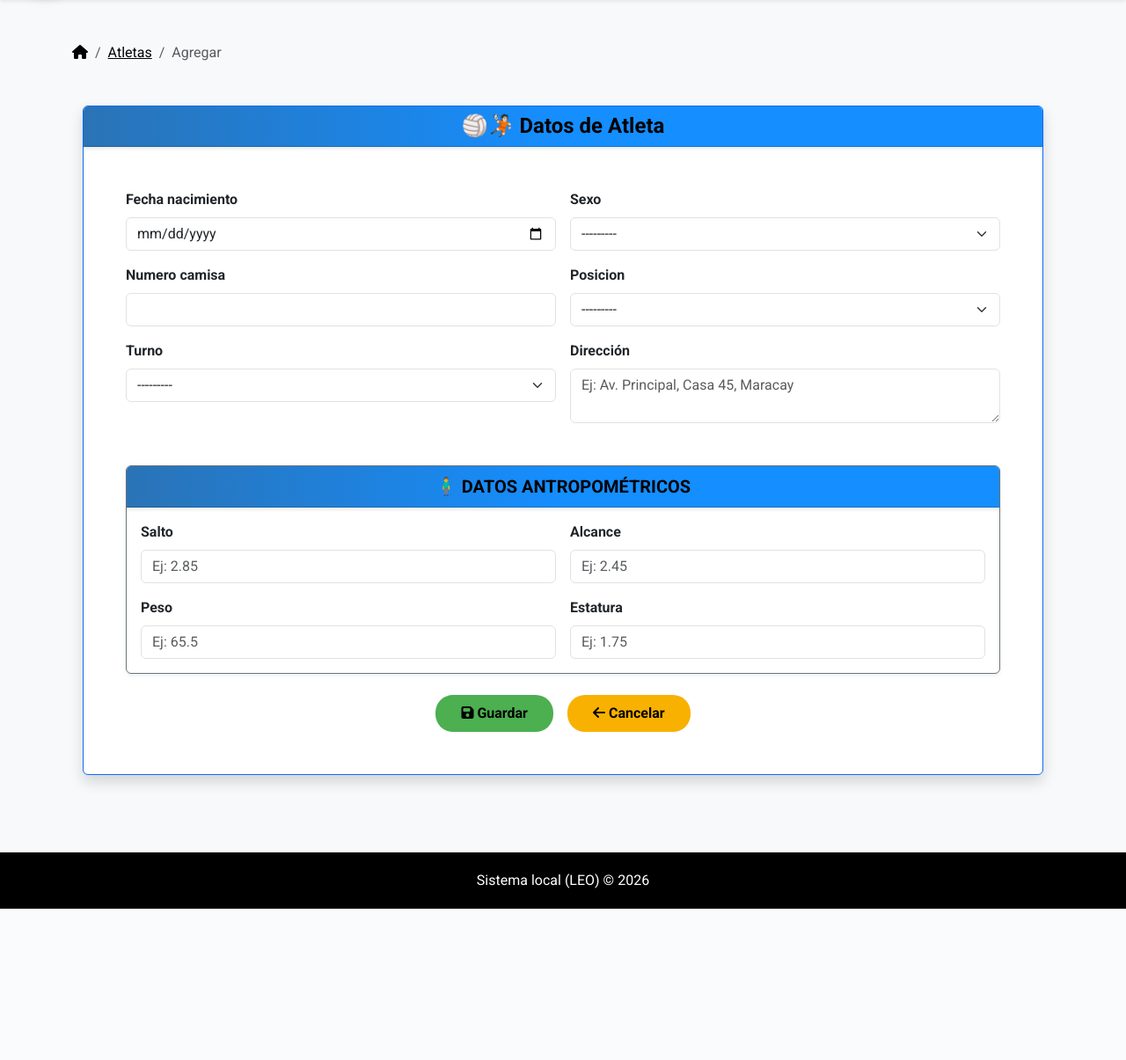
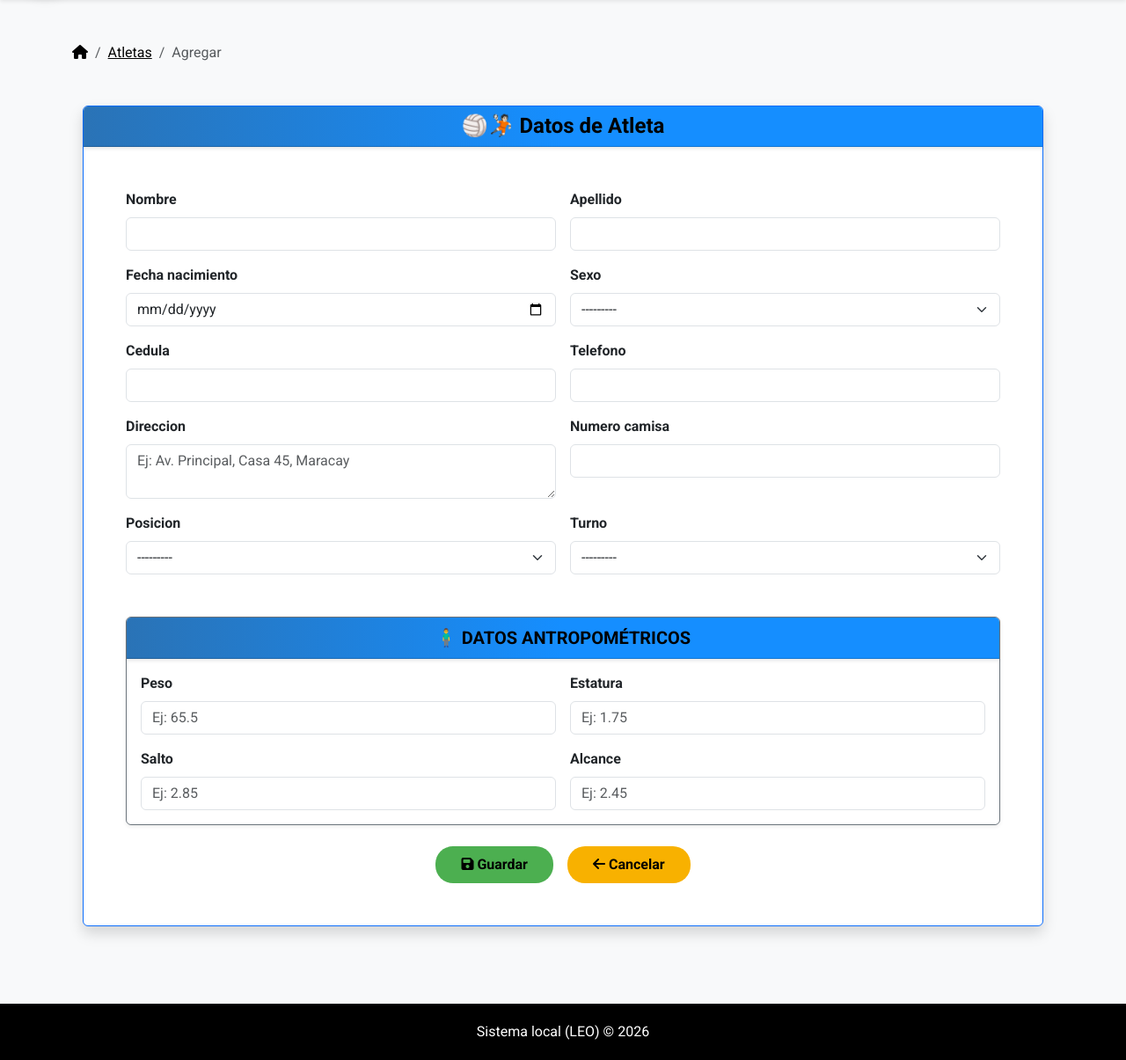
Before and after one commit to Bleazer10/escovol, a Django app: page /atletas/agregar/ in a window 1280 px wide. Shown: the part 81-1286 px from the top of the page at 88% size. Before the commit the page ends 1114 px from the top, so only its background shows below. Run offline with Django 5.2, Linux system fonts and the light colour scheme; a user stored in the database is signed in; some libraries are stand-ins or nearby versions.

Commit message:
Leo: arreglos de templates

```diff
--- a/templates/atletas/agregar_atleta.html
+++ b/templates/atletas/agregar_atleta.html
@@ -20,25 +20,35 @@
 </div>
 
 <div class="container mt-5">
-
   <form method="post">
     {% csrf_token %}
 
-    <!-- Card de Atleta -->
     <div class="card shadow border border-primary">
       <div class="card-header">
         <h4 class="text-center mb-0">🏐🤾🏻 Datos de Atleta</h4>
       </div>
 
       <div class="card-body p-5">
+
+        <!-- =========================
+             DATOS PRINCIPALES
+        ========================== -->
         <div class="row g-3">
 
-          {# Campos principales (sin antropométricos, sin representante, sin dirección porque la ponemos al lado de turno) #}
+          {# Recorremos el form, pero EXCLUIMOS antropométricos y representante (los pintamos en cards aparte) #}
           {% for field in form %}
-            {% if field.name not in "peso estatura salto alcance direccion representante_nombre representante_apellido representante_cedula representante_telefono" %}
+            {% if field.name != "peso" and field.name != "estatura" and field.name != "salto" and field.name != "alcance" and field.name != "representante_nombre" and field.name != "representante_apellido" and field.name != "representante_cedula" and field.name != "representante_telefono" %}
+
               <div class="col-md-6">
                 <label for="{{ field.id_for_label }}" class="form-label fw-semibold text-dark">{{ field.label }}</label>
+
+                {# select => form-select, input => form-control #}
+                {% if field.field.widget.input_type == "select" %}
+                  {{ field|add_class:"form-select" }}
+                {% else %}
                   {{ field|add_class:"form-control" }}
+                {% endif %}
+
                 {% if field.help_text %}
                   <div class="form-text text-muted">{{ field.help_text }}</div>
                 {% endif %}
@@ -47,57 +57,77 @@
                 {% endfor %}
               </div>
 
-              {% if field.name == 'turno' %}
-                <!-- Dirección justo al lado de Turno -->
-                <div class="col-md-6">
-                  <label for="{{ form.direccion.id_for_label }}" class="form-label fw-semibold text-dark">Dirección</label>
-                  {{ form.direccion|add_class:"form-control" }}
-                  {% for error in form.direccion.errors %}
-                    <div class="text-danger small">{{ error }}</div>
-                  {% endfor %}
-                </div>
-              {% endif %}
             {% endif %}
           {% endfor %}
         </div>
 
-        <!-- Card Antropométrica -->
+        <!-- =========================
+             DATOS ANTROPOMÉTRICOS
+        ========================== -->
         <div class="card mt-5 border border-secondary shadow-sm">
           <div class="card-header bg-secondary text-white fw-semibold fs-5 text-center">
             🧍‍♂️ DATOS ANTROPOMÉTRICOS
           </div>
+
           <div class="card-body row g-3 px-3">
-            {% for field in form %}
-              {% if field.name in "peso estatura salto alcance" %}
             <div class="col-md-6">
-                  <label for="{{ field.id_for_label }}" class="form-label fw-semibold text-dark">{{ field.label }}</label>
-                  {{ field|add_class:"form-control" }}
-                  {% for error in field.errors %}
-                    <div class="text-danger small">{{ error }}</div>
-                  {% endfor %}
+              <label for="{{ form.peso.id_for_label }}" class="form-label fw-semibold text-dark">{{ form.peso.label }}</label>
+              {{ form.peso|add_class:"form-control" }}
+              {% for error in form.peso.errors %}<div class="text-danger small">{{ error }}</div>{% endfor %}
             </div>
-              {% endif %}
-            {% endfor %}
+
+            <div class="col-md-6">
+              <label for="{{ form.estatura.id_for_label }}" class="form-label fw-semibold text-dark">{{ form.estatura.label }}</label>
+              {{ form.estatura|add_class:"form-control" }}
+              {% for error in form.estatura.errors %}<div class="text-danger small">{{ error }}</div>{% endfor %}
+            </div>
+
+            <div class="col-md-6">
+              <label for="{{ form.salto.id_for_label }}" class="form-label fw-semibold text-dark">{{ form.salto.label }}</label>
+              {{ form.salto|add_class:"form-control" }}
+              {% for error in form.salto.errors %}<div class="text-danger small">{{ error }}</div>{% endfor %}
+            </div>
+
+            <div class="col-md-6">
+              <label for="{{ form.alcance.id_for_label }}" class="form-label fw-semibold text-dark">{{ form.alcance.label }}</label>
+              {{ form.alcance|add_class:"form-control" }}
+              {% for error in form.alcance.errors %}<div class="text-danger small">{{ error }}</div>{% endfor %}
+            </div>
           </div>
         </div>
 
-        <!-- Card Representante -->
+        <!-- =========================
+             DATOS REPRESENTANTE (solo si <18)
+        ========================== -->
         <div class="card mt-5 border border-secondary shadow-sm rounded-4 d-none" id="card-representante">
           <div class="card-header bg-secondary text-white fw-semibold fs-5 text-center rounded-top-4">
             👤 DATOS DEL REPRESENTANTE
           </div>
+
           <div class="card-body row g-3 px-3">
-            {% for field in form %}
-              {% if field.name in "representante_nombre representante_apellido representante_cedula representante_telefono" %}
             <div class="col-md-6">
-                  <label for="{{ field.id_for_label }}" class="form-label fw-semibold text-dark">{{ field.label }}</label>
-                  {{ field|add_class:"form-control" }}
-                  {% for error in field.errors %}
-                    <div class="text-danger small">{{ error }}</div>
-                  {% endfor %}
+              <label for="{{ form.representante_nombre.id_for_label }}" class="form-label fw-semibold text-dark">{{ form.representante_nombre.label }}</label>
+              {{ form.representante_nombre|add_class:"form-control" }}
+              {% for error in form.representante_nombre.errors %}<div class="text-danger small">{{ error }}</div>{% endfor %}
             </div>
-              {% endif %}
-            {% endfor %}
+
+            <div class="col-md-6">
+              <label for="{{ form.representante_apellido.id_for_label }}" class="form-label fw-semibold text-dark">{{ form.representante_apellido.label }}</label>
+              {{ form.representante_apellido|add_class:"form-control" }}
+              {% for error in form.representante_apellido.errors %}<div class="text-danger small">{{ error }}</div>{% endfor %}
+            </div>
+
+            <div class="col-md-6">
+              <label for="{{ form.representante_cedula.id_for_label }}" class="form-label fw-semibold text-dark">{{ form.representante_cedula.label }}</label>
+              {{ form.representante_cedula|add_class:"form-control" }}
+              {% for error in form.representante_cedula.errors %}<div class="text-danger small">{{ error }}</div>{% endfor %}
+            </div>
+
+            <div class="col-md-6">
+              <label for="{{ form.representante_telefono.id_for_label }}" class="form-label fw-semibold text-dark">{{ form.representante_telefono.label }}</label>
+              {{ form.representante_telefono|add_class:"form-control" }}
+              {% for error in form.representante_telefono.errors %}<div class="text-danger small">{{ error }}</div>{% endfor %}
+            </div>
           </div>
         </div>
 
@@ -114,7 +144,6 @@
       </div>
     </div>
   </form>
-
 </div>
 
 <!-- Script para mostrar card representante si menor de 18 -->
@@ -128,20 +157,18 @@
       const fechaNac = new Date(fechaNacStr);
       let edad = hoy.getFullYear() - fechaNac.getFullYear();
       const m = hoy.getMonth() - fechaNac.getMonth();
-      if (m < 0 || (m === 0 && hoy.getDate() < fechaNac.getDate())) {
-        edad--;
-      }
+      if (m < 0 || (m === 0 && hoy.getDate() < fechaNac.getDate())) edad--;
       return edad;
     }
 
     function verificarEdad() {
       if (!nacimientoInput) return;
       const valor = nacimientoInput.value;
-      if (valor) {
+      if (!valor) return;
+
       const edad = calcularEdad(valor);
       if (edad < 18) cardRepresentante.classList.remove("d-none");
       else cardRepresentante.classList.add("d-none");
-      }
     }
 
     if (nacimientoInput) {
@@ -150,5 +177,4 @@
     }
   });
 </script>
-
 {% endblock %}
--- a/templates/equipos/detalle_equipo.html
+++ b/templates/equipos/detalle_equipo.html
@@ -37,9 +37,7 @@
             —
           {% endif %}
         </div>
-        <div class="col-md-6">
-          <strong>Edad tope:</strong> {{ equipo.edad_tope|default:"—" }}
-        </div>
+
       </div>
 
       <hr>
--- a/templates/equipos/editar_equipo.html
+++ b/templates/equipos/editar_equipo.html
@@ -61,11 +61,7 @@
             </select>
           </div>
 
-          <div class="col-md-6">
-            <label for="edad_tope" class="form-label fw-semibold">Edad Tope</label>
-            <input type="number" name="edad_tope" id="edad_tope" class="form-control"
-                   value="{{ edad_tope|default:'' }}" min="1">
-          </div>
+
         </div>
 
         <!-- Tabla de atletas -->
--- a/templates/equipos/listar_equipos.html
+++ b/templates/equipos/listar_equipos.html
@@ -28,7 +28,7 @@
 
       <!-- Filtro -->
       <form method="get" class="row g-3 mb-4 align-items-end">
-        <div class="col-md-6">
+        <div class="col-md-4">
           <label class="form-label fw-semibold">Nombre del Equipo</label>
           <input type="text" name="nombre" class="form-control form-control-sm"
                  placeholder="Buscar por nombre"
@@ -56,7 +56,6 @@
               <th>Nombre</th>
               <th>Categoría</th>
               <th>Sexo</th>
-              <th>Edad tope</th>
               <th>Atletas</th>
               <th style="width: 10%;">Consultar</th>
             </tr>
@@ -67,7 +66,6 @@
               <td>{{ equipo.nombre }}</td>
               <td>{{ equipo.categoria }}</td>
               <td>{{ equipo.get_sexo_equipo_display }}</td>
-              <td>{{ equipo.edad_tope|default:"—" }}</td>
               <td>{{ equipo.atletas.count }}</td>
               <td>
                 <a href="{% url 'detalle_equipo' equipo.id %}" class="btn btn-sm" style="background: #06b6d4;">
```
Also changed, not shown: templates/administradores/lista.html (+6 -12 lines), templates/atletas/administracion.html (+0 -38 lines), templates/atletas/editar_atleta.html (+45 -14 lines). Lines whose indentation alone changed are shown as unchanged.
